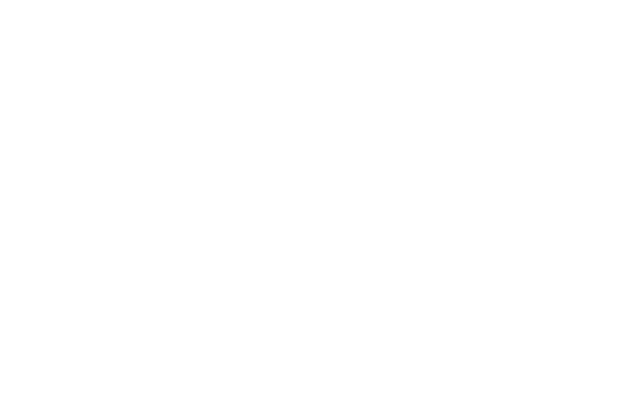
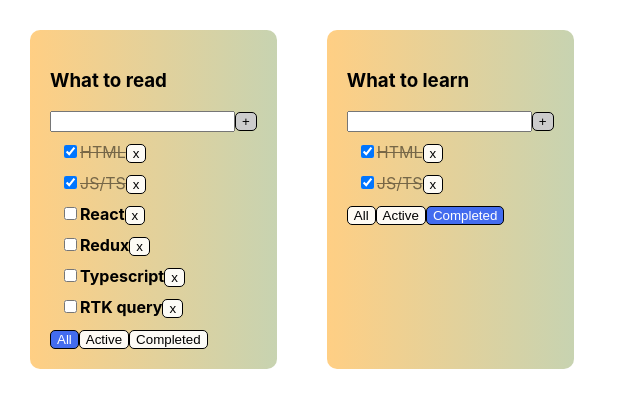
Before and after one commit to 0lgaP1/todolist, a React (Create React App) app in the folder 1-todolist/: page / in a window 1280 px wide. Shown: the top 408 px of the page, without its empty margins (0-640 px from the left). Built offline with nearby package versions, Linux system fonts and the light colour scheme.

Commit message:
Refactor + Material UI setup

```diff
--- a/1-todolist/src/App.tsx
+++ b/1-todolist/src/App.tsx
@@ -24,35 +24,33 @@
 // BLL
 
     // const todoListTitle: string = "What to read"
-    const [tasks, setTasks] = useState([
+    const [tasks, setTasks] = useState<Array<TaskType>>([
         {id: v1(), title: "HTML", isDone: true},
         {id: v1(), title: "JS/TS", isDone: true},
         {id: v1(), title: "React", isDone: false},
         {id: v1(), title: "Redux", isDone: false},
         {id: v1(), title: 'Typescript', isDone: false},
         {id: v1(), title: 'RTK query', isDone: false},
-    ])
+    ]);
 
     let [todoLists, setTodoLists] = useState<Array<TodoListType>>([
         {id: v1(), title: "What to read", filter: "all"},
         {id: v1(), title: "What to learn", filter: "completed"},
-    ])
+    ]);
 // change logic:
 // create form CRUD operations - addTask
     const addTask = (title: string) => {
-        setTasks([{id: v1(), title, isDone: false}, ...tasks])
-    }
+        setTasks([{id: v1(), title, isDone: false}, ...tasks]);
+    };
 // U update from CRUD - changeTaskStatus
     const changeTaskStatus = (taskId: string, newIsDoneValue: boolean) => {
-
         // const taskForUpdate: TaskType | undefined = tasks.find(t => t.id === taskId)
         //if(taskForUpdate){
         //        taskForUpdate.isDone = !taskForUpdate.isDone
         //        }
         //setTasks([...tasks]) - метод find работает имутабельно, но, в отл от filter, не создает новый массив, содержащий 1 таску, а только новый объект с 1 таской -> лучше для оптимизации
-        const nextState: Array<TaskType> = tasks.map(t => t.id === taskId ? {...t, isDone: newIsDoneValue} : t)
-        setTasks(nextState)
-    }
+        setTasks(tasks.map(t => t.id === taskId ? {...t, isDone: newIsDoneValue} : t));
+    };
 // D delete from CRUD - removeTask
     const removeTask = (taskId: string) => {
         const nextState: any = []
@@ -60,21 +58,20 @@
             if (tasks[i].id != taskId) {
                 nextState.push(tasks[i])
             }
-        }
+        } // GPT предлагает заменить на
         console.log(nextState)
         setTasks(nextState)
     }
     const changeFilter = (value: FilterValuesType, todolistId: string) => {
-
         const newTodolists = todoLists.map(tl => {
-            return tl.id === todolistId ? {...tl, filter:value} : tl
-        })
-        setTodoLists(newTodolists)
-    }
+            return tl.id === todolistId ? {...tl, filter: value} : tl;
+        });
+        setTodoLists(newTodolists);
+    };
 // UI:
-
+    return (
         <div className="App">
-        {todoLists.map(tl => {
+            {todoLists.map((tl) => {
                 let tasksForTodolist = tasks
 
                 if (tl.filter === 'active') {
@@ -84,23 +81,20 @@
                     tasksForTodolist = tasks.filter(task => task.isDone)
                 }
 
-                return (
-                    <Todolist
+                return <Todolist
                     key={tl.id}
                     todolistId={tl.id}
                     title={tl.title}
-                        tasks={tasks}
+                    tasks={tasksForTodolist}
                     addTask={addTask}
                     removeTask={removeTask}
                     changeTaskStatus={changeTaskStatus}
                     changeFilter={changeFilter}
                     filter={tl.filter}
                 />
-                )
-            }
-        )
-        }
+            })}
         </div>
+    );
 }
 
 export default App;
--- a/1-todolist/src/Todolist.tsx
+++ b/1-todolist/src/Todolist.tsx
@@ -6,11 +6,10 @@
     title: string
     todolistId: string
     tasks: TaskType[]
-    date?: string
-    filter:FilterValuesType
-    addTask: (title: string) => void
-    removeTask: (taskId: string) => void
-    changeTaskStatus: (taskId: string, newIsDoneValue: boolean) => void
+    filter: FilterValuesType
+    addTask: (title: string, todolistId: string) => void
+    removeTask: (taskId: string, todolistId: string) => void
+    changeTaskStatus: (taskId: string, newIsDoneValue: boolean, todolistId: string) => void
     changeFilter: (filter: FilterValuesType, todolistId: string) => void
 }
 
@@ -19,11 +18,10 @@
         title,
         tasks,
         todolistId,
-        //date,
         addTask,
         removeTask,
         changeTaskStatus,
-        // changeFilter
+        changeFilter
     } = props;
 
     // UI LOGIC
@@ -47,7 +45,8 @@
     const addTaskHandler = () => {
         const trimmedTaskTitle = taskTitle.trim()
         if (trimmedTaskTitle !== "") {
-            addTask(taskTitle);
+            addTask(taskTitle, props.todolistId);
+            setError(null);
         } else {
             setError("Title is required")
         }
@@ -61,8 +60,8 @@
     }
 
     const changeTaskTitleHandler = (e: ChangeEvent<HTMLInputElement>) => {
-        setTaskTitle(e.currentTarget.value)
-    }
+        setTaskTitle(e.currentTarget.value);
+    };
 
     const isAddBtnDisabled = taskTitle.length === 0 || taskTitle.length > 15
 
@@ -71,9 +70,9 @@
         : <ul>
             {
                 filteredTasks.map(task => {
-                    const removeTaskHandler = () => removeTask(task.id)
-                    const changeTaskStatusHandler =
-                        (e: ChangeEvent<HTMLInputElement>) => changeTaskStatus(task.id, e.currentTarget.checked)
+                    const removeTaskHandler = () => removeTask(task.id, todolistId);
+                       const changeTaskStatusHandler =
+                       (e: ChangeEvent<HTMLInputElement>) => changeTaskStatus(task.id, e.currentTarget.checked, todolistId)
                     return (
                         <li key={task.id}>
                             <input
@@ -89,7 +88,7 @@
                     )
                 })
             }
-        </ul>
+        </ul>;
 
     return (
         <div className="todolist">
@@ -114,15 +113,15 @@
             <div>
                 <Button
                     title={'All'}
-                    onClickHandler={() => props.changeFilter("all", )}
+                    onClickHandler={() => props.changeFilter(props.filter, todolistId)}
                     classes={props.filter === "all" ? "btn-filter-active" : ""}/>
                 <Button
                     title={'Active'}
-                    onClickHandler={() => props.changeFilter('active')}
+                    onClickHandler={() => props.changeFilter(props.filter, todolistId)}
                     classes={props.filter === "active" ? "btn-filter-active" : ""}/>
                 <Button
                     title={'Completed'}
-                    onClickHandler={() => props.changeFilter('completed')}
+                    onClickHandler={() => props.changeFilter(props.filter, todolistId)}
                     classes={props.filter === "completed" ? "btn-filter-active" : ""}/>
             </div>
         </div>
--- a/package.json
+++ b/package.json
@@ -1,5 +1,9 @@
 {
   "dependencies": {
+    "@emotion/react": "^11.11.4",
+    "@emotion/styled": "^11.11.5",
+    "@mui/icons-material": "^5.15.21",
+    "@mui/material": "^5.15.21",
     "@types/uuid": "^9.0.8",
     "styled-components": "^6.1.10",
     "uuid": "^9.0.1"
```
Also changed, not shown: 1 other file (tests, documents, lock files or other folders). Lines whose indentation alone changed are shown as unchanged.
